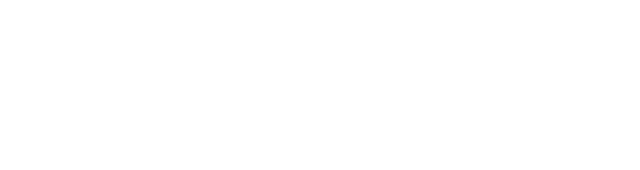
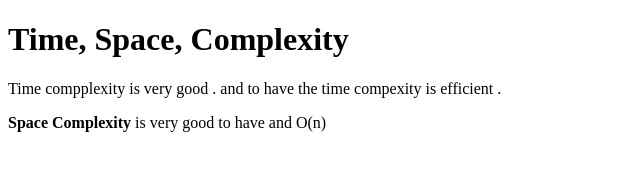
Before and after one commit to acciojob/time-and-space-complexity-Sanjay2327, a website: page main.html in a window 1280 px wide. Shown: the whole page, without its empty margins (0-640 px from the left). Drawn offline with Linux system fonts and the light colour scheme.

Commit message:
created a submission

```diff
--- a/main.html
+++ b/main.html
@@ -8,6 +8,10 @@
 
 <body>
 	<!-- the entire body must be written by student -->
+	<h1>Time, Space, Complexity</h1>
+	<p>Time compplexity is very good . and to have the time compexity is efficient .</p>
+	<p> <b>Space Complexity</b> is very good to have and O(n)</p>
+
     <script type="text/javascript" src="./script.js">
 </script>
 
```
